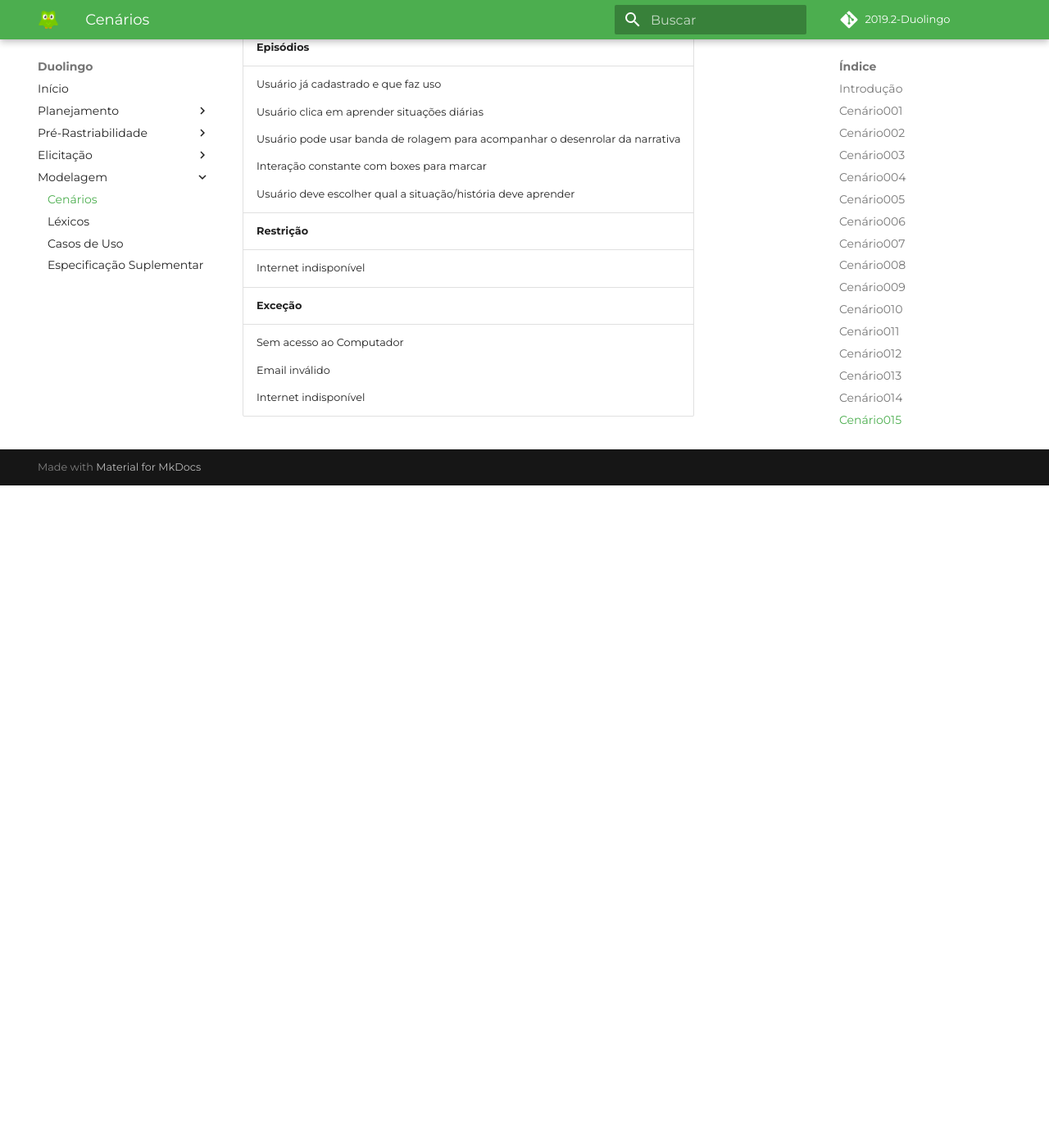
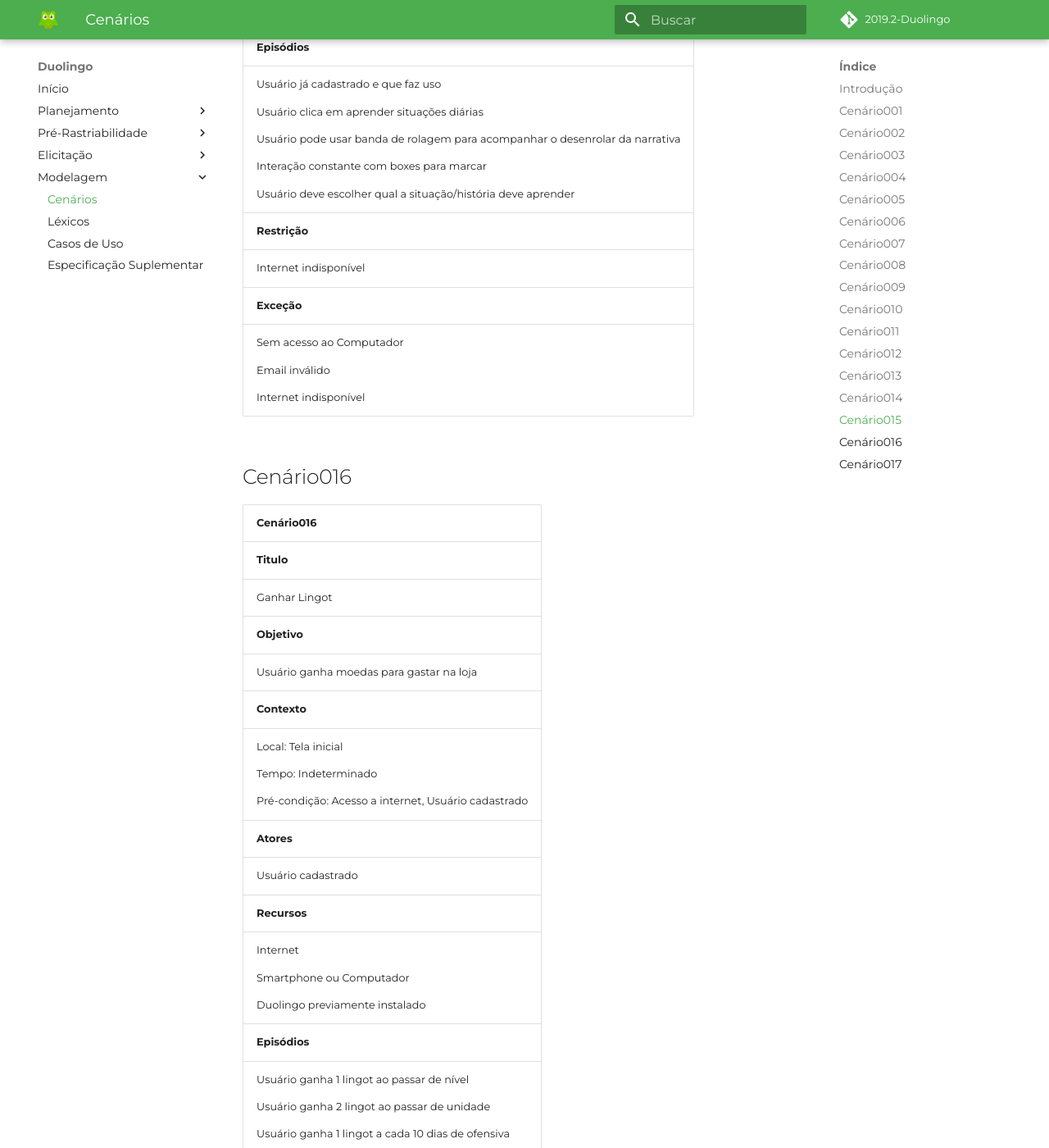
Before and after one commit to requisitos-Duolingo/Duolingo, an MkDocs documentation site: the page built from docs/modelagem/Cenarios.md, in a window 1280 px wide and 1400 px high, scrolled down 17585 px. Shown: the whole window at 82% size. Built offline with MkDocs 1.6.1 and Material for MkDocs 9.7.7, drawn with Linux system fonts in a browser that asks for light colours; some web fonts are replaced; comment, search, counter and statistics services are not loaded; before the commit the page ends 18177 px from its top, so only the background shows below that; some of the changed text lies outside the part shown.

Commit message:
adiconado mais dois cenarios

```diff
--- a/docs/modelagem/Cenarios.md
+++ b/docs/modelagem/Cenarios.md
@@ -23,7 +23,6 @@
 |**Exceção**   |
 |<p>Sem acesso ao Smartphone ou Computador</p> <p>Email inválido</p> <p>Internet indisponível</p>|
 
-
 ## Cenário002
 
 |**Cenário002**|
@@ -44,7 +43,6 @@
 |Internet indisponível|
 |**Exceção**   |
 |<p>Sem acesso a Smartphone ou Computador</p> <p>Internet indisponível</p>|
-
 
 ## Cenário003
 
@@ -67,7 +65,6 @@
 |**Exceção**   |
 |<p>Sem acesso a Smartphone ou Computador</p> <p>Internet indisponível</p>|
 
-
 ## Cenário004
 
 |**Cenário004**|
@@ -88,7 +85,6 @@
 |<p>Internet indisponível</p> <p>Não ser usuário do Duonligo</p>|
 |**Exceção**   |
 |<p>Sem acesso a Smartphone ou Computador</p> <p>Internet indisponível</p>|
-
 
 ## Cenário005
 
@@ -132,7 +128,6 @@
 |**Exceção**   |
 |<p>Sem acesso ao Smartphone ou Computador</p> <p>Email inválido</p> <p>Internet indisponível</p>|
 
-
 ## Cenário007
 
 |**Cenário007**|
@@ -154,7 +149,6 @@
 |**Exceção**   |
 |<p>Sem acesso a Smartphone ou Computador</p> <p>Internet indisponível</p>|
 
-
 ## Cenário008
 
 |**Cenário008**|
@@ -175,7 +169,6 @@
 |<p>Internet indisponível</p> <p>Não ser usuário do Duonligo</p>|
 |**Exceção**   |
 |<p>Sem acesso a Computador</p> <p>Internet indisponível</p>|
-
 
 ## Cenário009
 
@@ -240,7 +233,6 @@
 |**Exceção**   |
 |<p>Sem acesso ao Smartphone ou Computador</p> <p>Email inválido</p> <p>Internet indisponível</p>|
 
-
 ## Cenário012
 
 |**Cenário012**|
@@ -324,3 +316,45 @@
 |Internet indisponível|
 |**Exceção**   |
 |<p>Sem acesso ao Computador</p> <p>Email inválido</p> <p>Internet indisponível</p>|
+
+## Cenário016
+
+|**Cenário016**|
+|--------------|
+|**Titulo**    |
+|Ganhar Lingot|
+|**Objetivo**  |
+|Usuário ganha moedas para gastar na loja|
+|**Contexto**  |
+|<p>Local: Tela inicial</p> <p>Tempo: Indeterminado</p> <p>Pré-condição: Acesso a internet, Usuário cadastrado</p>|
+|**Atores**    |
+|Usuário cadastrado|
+|**Recursos**  |
+|<p>Internet</p> <p>Smartphone ou Computador</p> <p>Duolingo previamente instalado</p>|
+|**Episódios** |
+|<p>Usuário ganha 1 lingot ao passar de nível</p> <p>Usuário ganha 2 lingot ao passar de unidade</p> <p>Usuário ganha 1 lingot a cada 10 dias de ofensiva</p>|
+|**Restrição** |
+|Internet indisponível|
+|**Exceção**   |
+|<p>Sem acesso ao Smartphone ou Computador</p> <p>Email inválido</p> <p>Internet indisponível</p>|
+
+## Cenário017
+
+|**Cenário017**|
+|--------------|
+|**Titulo**    |
+|Ganhar Coroas|
+|**Objetivo**  |
+|Usuário ganha coroas ao concluir um nível|
+|**Contexto**  |
+|<p>Local: Tela inicial</p> <p>Tempo: Indeterminado</p> <p>Pré-condição: Acesso a internet, Usuário cadastrado</p>|
+|**Atores**    |
+|Usuário cadastrado|
+|**Recursos**  |
+|<p>Internet</p> <p>Smartphone ou Computador</p> <p>Duolingo previamente instalado</p>|
+|**Episódios** |
+|<p>Usuário ao realizar todas as atividades de um nível da unidade</p>|
+|**Restrição** |
+|Internet indisponível|
+|**Exceção**   |
+|<p>Sem acesso ao Smartphone ou Computador</p> <p>Email inválido</p> <p>Internet indisponível</p>|
```
Also changed, not shown: other parts of docs/modelagem/Cenarios.md (+2 -2 lines).
